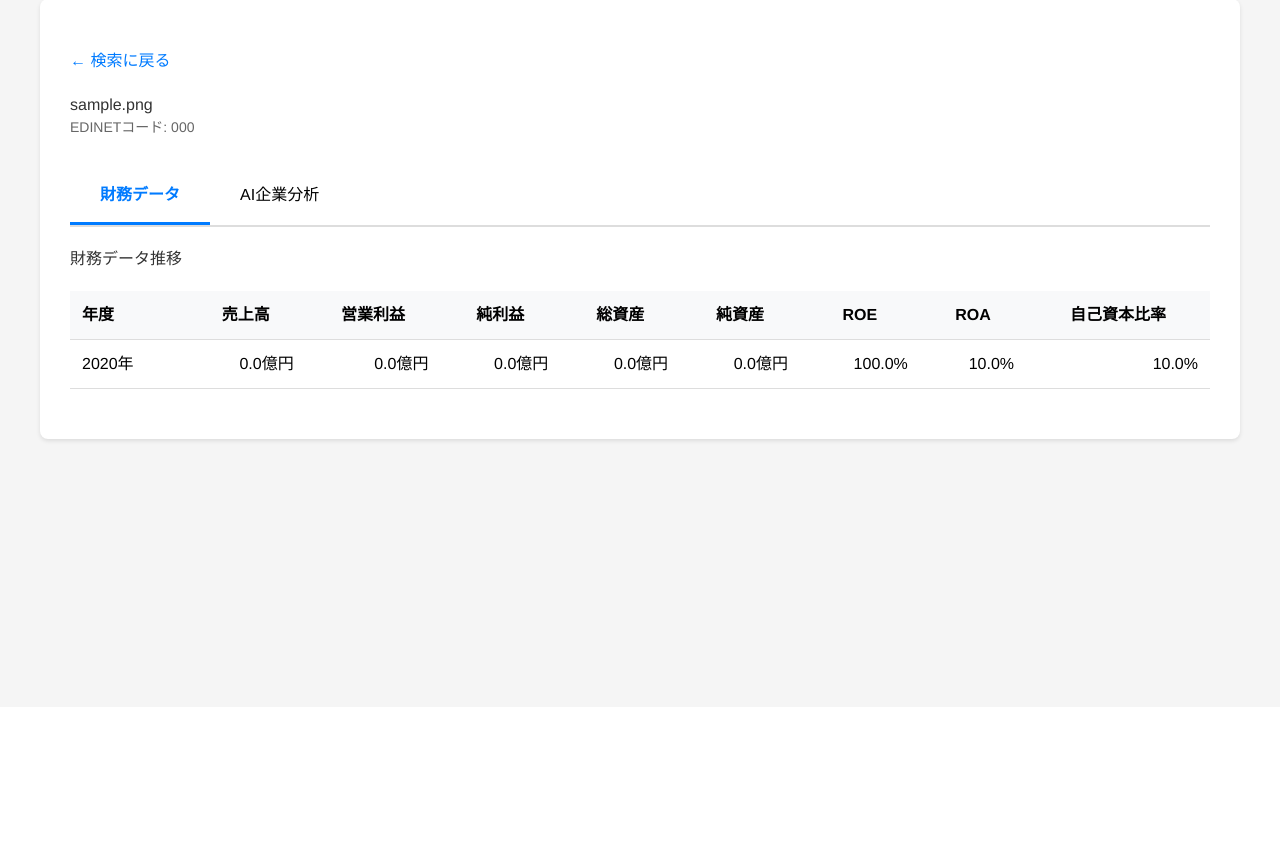
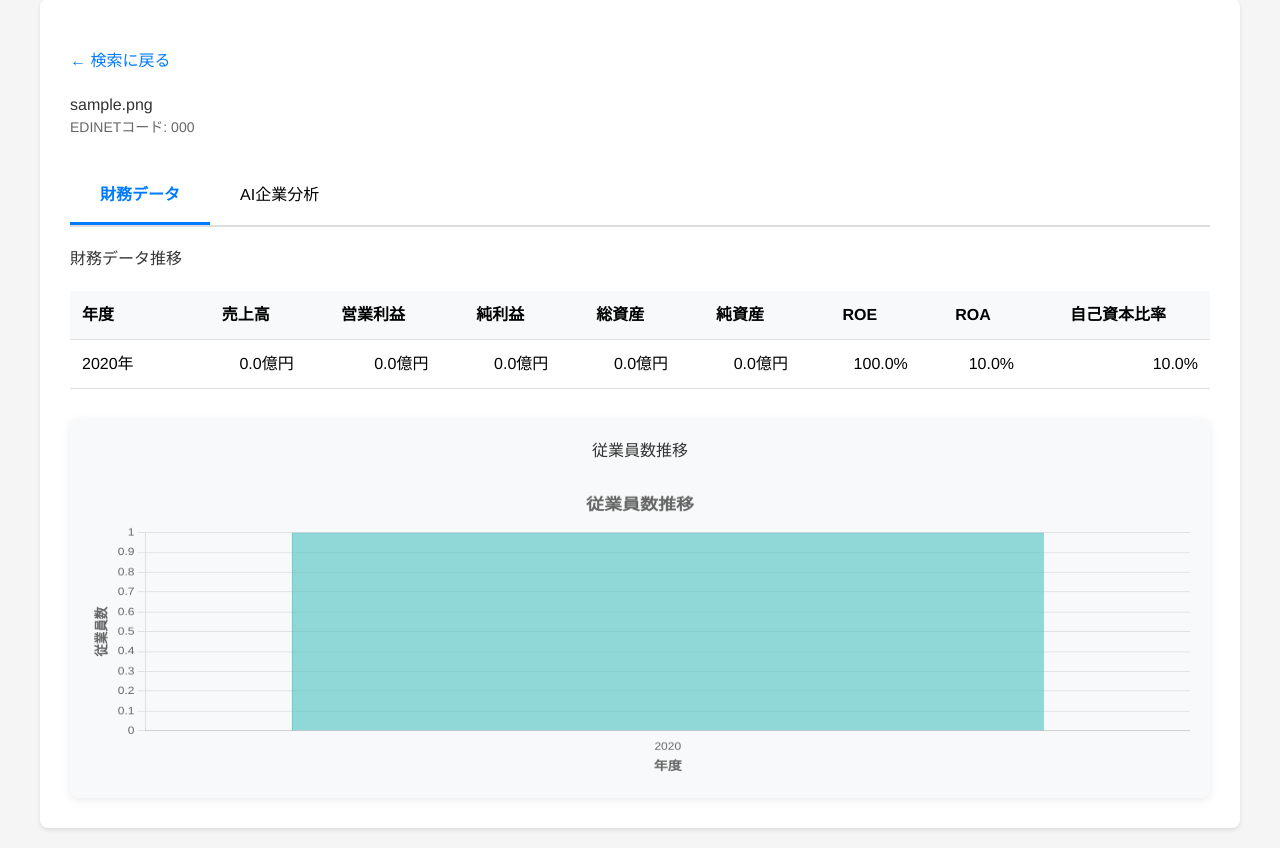
Before and after one commit to Taichaniput/IPUT-REX02, a Django app: page /company/000/ in a window 1280 px wide. Shown: the part 93-941 px from the top of the page. Before the commit the page ends 800 px from the top, so only its background shows below. Run offline with Django 5.2, Linux system fonts and the light colour scheme; tables that the repository leaves empty hold one stand-in row (Sample ...); some libraries are stand-ins or nearby versions.

Commit message:
従業員推移を表示するようにjsを追加。

```diff
--- a/core/static/core/css/company_detail.css
+++ b/core/static/core/css/company_detail.css
@@ -96,6 +96,31 @@
 }
 .positive { color: #28a745; }
 .negative { color: #dc3545; }
+
+/* 従業員数チャートセクション */
+.employee-chart-section {
+    margin-top: 30px;
+    padding: 20px;
+    background-color: #f8f9fa;
+    border-radius: 8px;
+    box-shadow: 0 2px 10px rgba(0,0,0,0.08);
+    min-height: 300px; /* 適切な最小高さを設定 */
+    display: flex;
+    flex-direction: column;
+    justify-content: center;
+    align-items: center;
+}
+
+.employee-chart-section h4 {
+    margin-bottom: 15px;
+    color: #333;
+}
+
+#employeeChart {
+    width: 100% !important;
+    height: 300px !important; /* チャートの具体的な高さを設定 */
+    max-height: 400px; /* 最大高さを設定して、大きくなりすぎないようにする */
+}
 
 /* 予測セクション */
 .prediction-note {
--- a/core/static/core/js/company_detail.js
+++ b/core/static/core/js/company_detail.js
@@ -868,6 +868,94 @@ async function renderChart(canvasId, chartData) {
 }
 
 // Duplicate showChartError function removed - using primary version below
+
+/**
+ * 従業員数推移チャートを描画
+ */
+function renderEmployeeChart(employeeDataJson) {
+    console.log('DEBUG: Rendering employee chart...');
+    const employeeData = JSON.parse(employeeDataJson);
+    const canvas = document.getElementById('employeeChart');
+
+    if (!canvas) {
+        console.error('Canvas element with ID "employeeChart" not found.');
+        return;
+    }
+
+    const ctx = canvas.getContext('2d');
+
+    // 既存のChart.jsインスタンスがあれば破棄
+    if (window.employeeChartInstance) {
+        window.employeeChartInstance.destroy();
+    }
+
+    const years = employeeData.map(item => item.year);
+    const employees = employeeData.map(item => item.employees);
+
+    window.employeeChartInstance = new Chart(ctx, {
+        type: 'bar',
+        data: {
+            labels: years,
+            datasets: [{
+                label: '従業員数',
+                data: employees,
+                backgroundColor: 'rgba(75, 192, 192, 0.6)',
+                borderColor: 'rgba(75, 192, 192, 1)',
+                borderWidth: 1
+            }]
+        },
+        options: {
+            responsive: true,
+            maintainAspectRatio: false,
+            plugins: {
+                title: {
+                    display: true,
+                    text: '従業員数推移',
+                    font: {
+                        size: 18,
+                        weight: 'bold'
+                    },
+                    padding: 20
+                },
+                legend: {
+                    display: false
+                }
+            },
+            scales: {
+                x: {
+                    title: {
+                        display: true,
+                        text: '年度',
+                        font: {
+                            size: 14,
+                            weight: 'bold'
+                        }
+                    },
+                    grid: {
+                        display: false
+                    }
+                },
+                y: {
+                    beginAtZero: true,
+                    title: {
+                        display: true,
+                        text: '従業員数',
+                        font: {
+                            size: 14,
+                            weight: 'bold'
+                        }
+                    },
+                    ticks: {
+                        callback: function(value) {
+                            return value.toLocaleString(); // 数値をカンマ区切りで表示
+                        }
+                    }
+                }
+            }
+        }
+    });
+    console.log('DEBUG: Employee chart rendered successfully.');
+}
 
 /**
  * クラスタリングチャートを描画
@@ -1649,6 +1737,15 @@ document.addEventListener('DOMContentLoaded', function() {
     // デフォルトで財務データタブを表示
     showTab('financial-data');
 
+    // 従業員数チャートの描画
+    const employeeDataElement = document.getElementById('employee-data');
+    if (employeeDataElement) {
+        const employeeDataJson = employeeDataElement.textContent;
+        if (employeeDataJson) {
+            renderEmployeeChart(employeeDataJson);
+        }
+    }
+
     // タブボタンのクリックイベントを設定
     const tabButtons = document.getElementsByClassName('tab-button');
     for (let button of tabButtons) {
--- a/core/templates/financial/company_detail.html
+++ b/core/templates/financial/company_detail.html
@@ -135,6 +135,13 @@
         {% endwith %}
     </div>
     {% endif %}
+
+
+    <!-- 従業員推移 -->
+    <div class="employee-chart-section">
+                    <h4>従業員数推移</h4>
+                    <canvas id="employeeChart"></canvas>
+    </div>
 
     <!-- 財務分析セクション -->
     {% if financial_data|length > 1 %}
--- a/core/views.py
+++ b/core/views.py
@@ -83,6 +83,16 @@ def company_detail(request, edinet_code):
     ai_analysis = {}
     positioning_info = None
 
+    employee_data = []
+    for fd in financial_data:
+        if fd.fiscal_year and fd.number_of_employees is not None:
+            employee_data.append({
+                'year': fd.fiscal_year,
+                'employees': fd.number_of_employees
+            })
+    # Sort employee_data by year in ascending order for the chart
+    employee_data.sort(key=lambda x: x['year'])
+
     import time
     return render(request, 'financial/company_detail.html', {
         'company_name': company_name,
@@ -94,6 +104,7 @@ def company_detail(request, edinet_code):
         'positioning_info': positioning_info,
         'show_login_prompt': not request.user.is_authenticated,
         'timestamp': int(time.time()),  # キャッシュバスティング用
+        'employee_data': json.dumps(employee_data), # Chart.js用にJSON形式で渡す
     })
 
 
```
Also changed, not shown: other parts of core/templates/financial/company_detail.html (+1 -0 lines).
